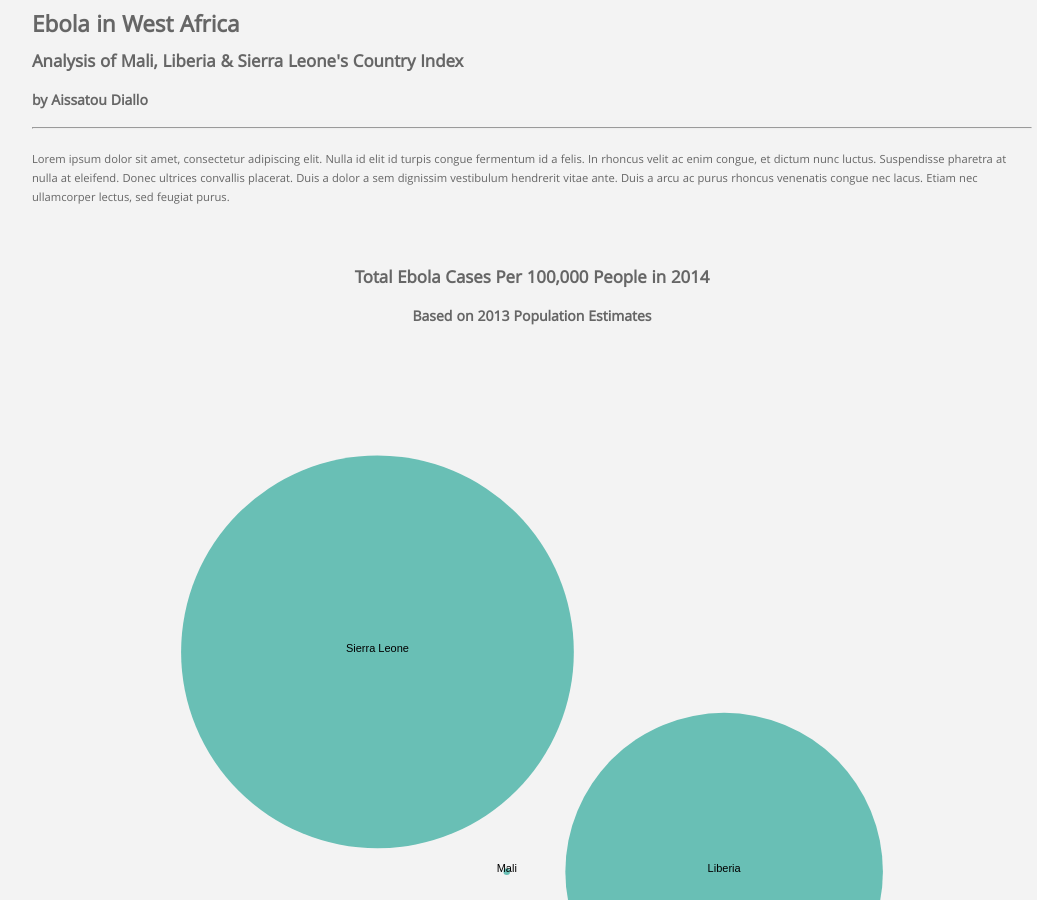
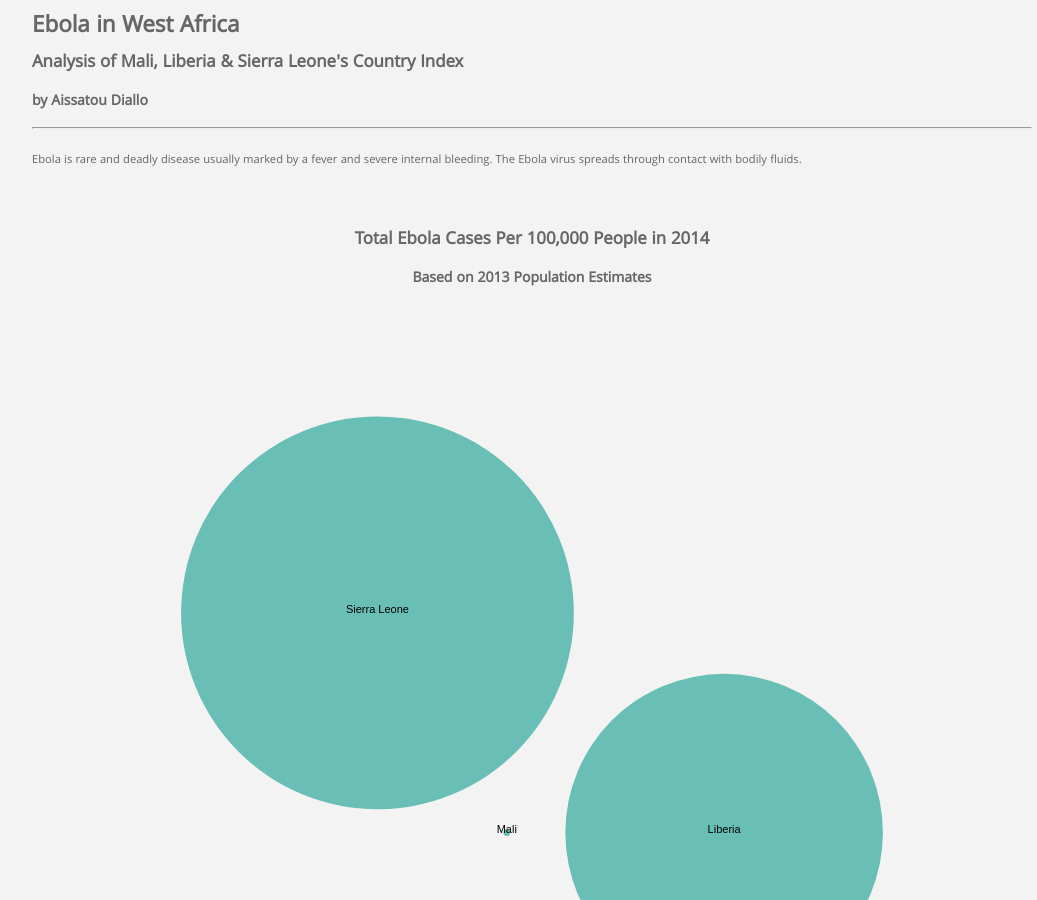
Before and after one commit to ad605/ad605.github.io, a Jekyll site: the page datavizproject/index.html, which Jekyll copies as it is, in a window 1280 px wide and 900 px high. Shown: the whole window, without its empty margins (108-1145 px from the left). Built offline with Jekyll 4.4.1, drawn with Linux system fonts in a browser that asks for light colours.

Commit message:
Update index.html

```diff
--- a/datavizproject/index.html
+++ b/datavizproject/index.html
@@ -233,7 +233,8 @@ width: 800px;
           <hr>
         </div>
         <p>
-          Lorem ipsum dolor sit amet, consectetur adipiscing elit. Nulla id elit id turpis congue fermentum id a felis. In rhoncus velit ac enim congue, et dictum nunc luctus. Suspendisse pharetra at nulla at eleifend. Donec ultrices convallis placerat. Duis a dolor a sem dignissim vestibulum hendrerit vitae ante. Duis a arcu ac purus rhoncus venenatis congue nec lacus. Etiam nec ullamcorper lectus, sed feugiat purus.
+          Ebola is rare and deadly disease usually marked by a fever and severe internal bleeding. The Ebola virus spreads   through contact with bodily fluids.
+
 </p>
 <p>
   </p>
```
